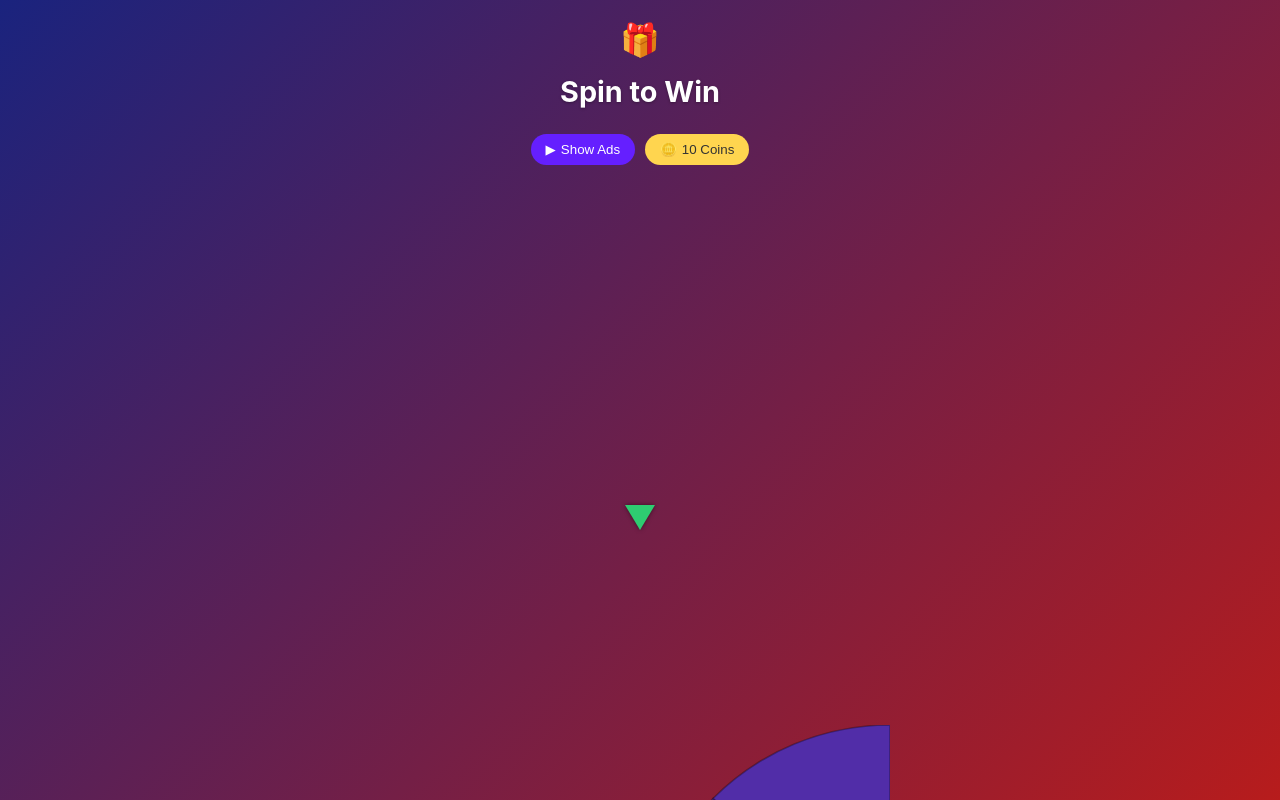
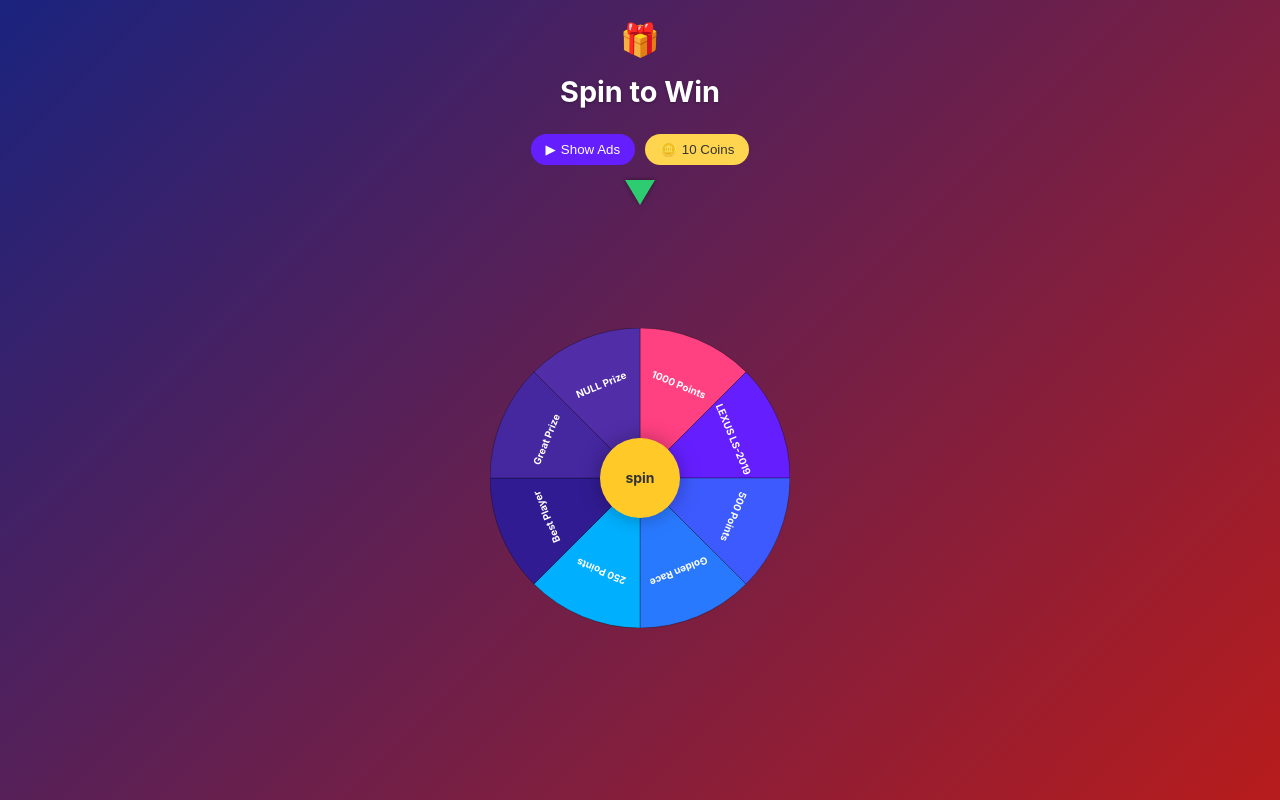
Before and after one commit to AlirezaAzizi145/react-gift-spinner, a React (Create React App) app: page / in a window 1280 px wide. Shown: the top 800 px of the page. Built offline with nearby package versions, Linux system fonts and the light colour scheme.

Commit message:
Fixed spinner visibility issues

```diff
--- a/src/App.css
+++ b/src/App.css
@@ -67,6 +67,10 @@
 
 .app-spinner {
   flex-grow: 1;
-  position: relative;
-  margin-top: auto;
+  display: flex;
+  align-items: flex-end;
+  justify-content: center;
+  padding-bottom: 50px;
+  width: 100%;
+  margin-top: 20px;
 }
--- a/src/components/GiftSpinner.css
+++ b/src/components/GiftSpinner.css
@@ -1,29 +1,24 @@
 .gift-spinner-container {
   position: relative;
   width: 100%;
-  height: 100vh;
-  margin: 0 auto;
+  height: 100%;
   display: flex;
   flex-direction: column;
   align-items: center;
-  justify-content: flex-end;
+  justify-content: center;
 }
 
 .wheel-container {
   position: relative;
-  width: 100%;
-  height: 60vh;
+  width: 300px;
+  height: 300px;
   margin: 0 auto;
-  overflow: hidden;
 }
 
 .wheel {
-  position: absolute;
-  bottom: -50%;
-  left: 50%;
-  transform: translateX(-50%);
-  width: 100%;
-  height: auto;
+  position: relative;
+  width: 300px;
+  height: 300px;
   transition: transform 3s cubic-bezier(0.17, 0.67, 0.15, 0.99);
 }
 
@@ -49,7 +44,7 @@
 
 .indicator {
   position: absolute;
-  top: 40%;
+  top: -25px;
   left: 50%;
   transform: translateX(-50%);
   z-index: 10;
--- a/src/components/GiftSpinner.js
+++ b/src/components/GiftSpinner.js
@@ -1,4 +1,4 @@
-import React, { useState, useEffect } from 'react';
+import React, { useState } from 'react';
 import './GiftSpinner.css';
 
 const prizes = [
@@ -137,14 +137,22 @@ const GiftSpinner = ({ onPrizeSelected }) => {
           <text x="150" y="155" textAnchor="middle" fill="#333" fontWeight="bold" fontSize="14">spin</text>
         </svg>
 
-        {/* Spin button in the center */}
-        <button
-          className="spin-button"
+        {/* Make the wheel interactive */}
+        <div
+          className="spin-button-overlay"
           onClick={spinWheel}
-          disabled={spinning}
-        >
-          spin
-        </button>
+          style={{
+            position: 'absolute',
+            top: '50%',
+            left: '50%',
+            transform: 'translate(-50%, -50%)',
+            width: '80px',
+            height: '80px',
+            borderRadius: '50%',
+            cursor: spinning ? 'not-allowed' : 'pointer',
+            zIndex: 10
+          }}
+        />
       </div>
     </div>
   );
```
